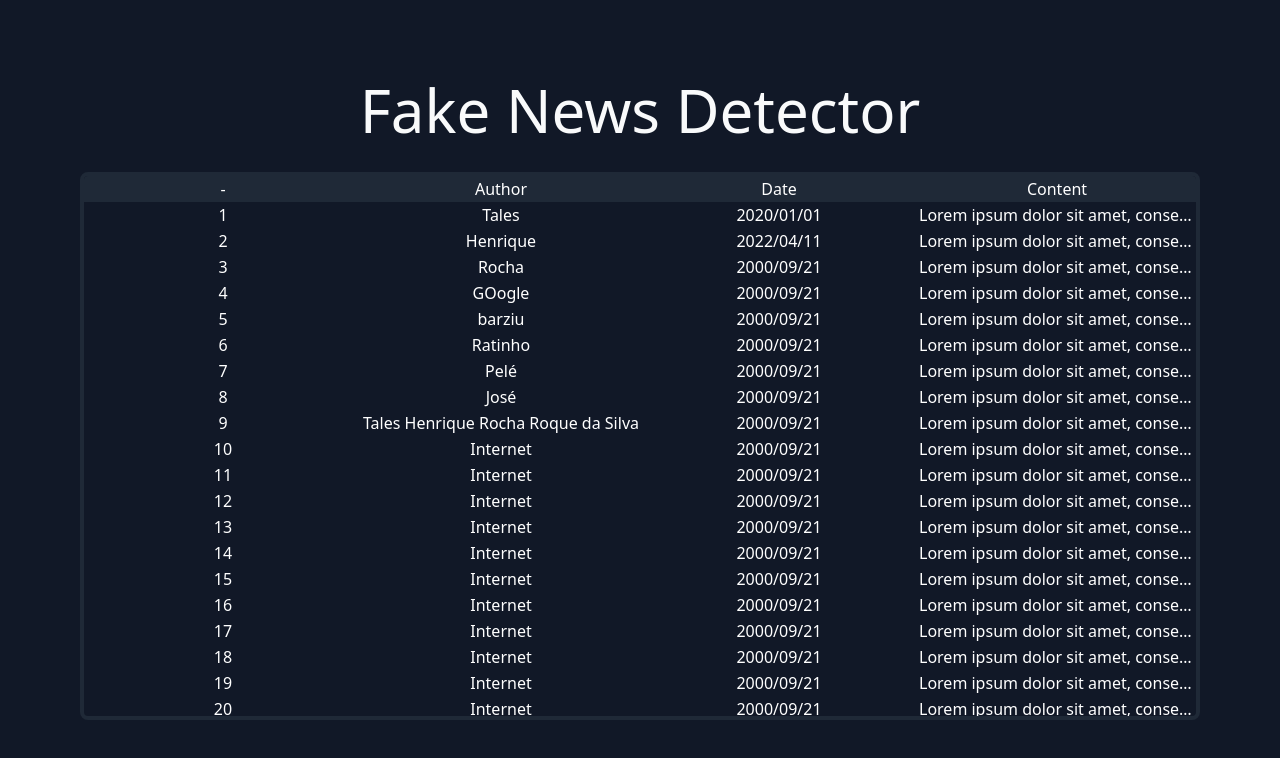
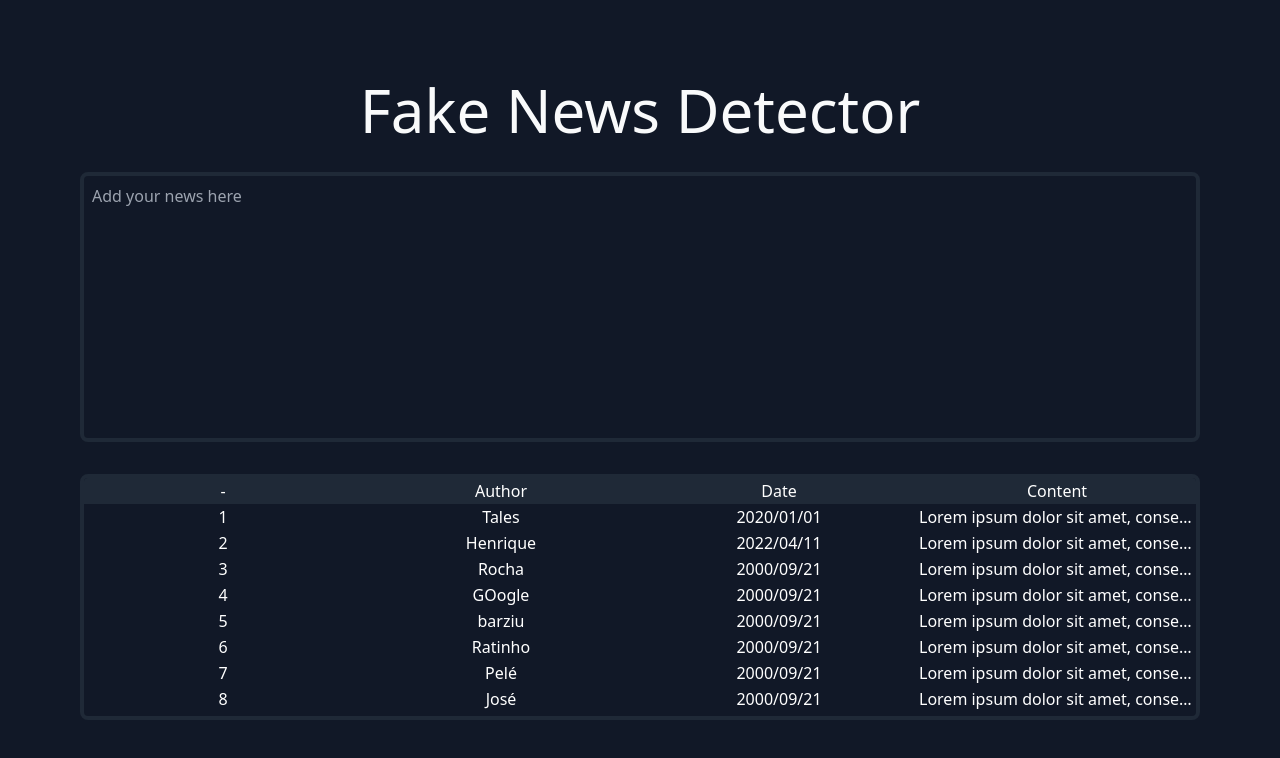
Before and after one commit to taleshrocha/fake-news-detector-front, a Next.js app: page / in a window 1280 px wide. Shown: the top 758 px of the page. Built offline with nearby package versions, Linux system fonts and the light colour scheme.

Commit message:
Text area

```diff
--- a/package.json
+++ b/package.json
@@ -12,7 +12,8 @@
     "@next/font": "13.1.6",
     "next": "13.1.6",
     "react": "18.2.0",
-    "react-dom": "18.2.0"
+    "react-dom": "18.2.0",
+    "react-icons": "^4.7.1"
   },
   "devDependencies": {
     "autoprefixer": "^10.4.13",
--- a/src/pages/index.jsx
+++ b/src/pages/index.jsx
@@ -1,5 +1,6 @@
 import Head from "next/head";
 import { allNews } from "./data.js";
+import { FaRegPaperPlane as PlaneIcon } from "react-icons/fa";
 
 export default function Home() {
   return (
@@ -11,11 +12,33 @@ export default function Home() {
         <link rel="icon" href="/favicon.ico" />
       </Head>
 
-      <main className="flex flex-col justify-center items-center
+      <main
+        className="flex flex-col justify-center items-center
         w-screen h-screen
-        bg-gray-900 p-20 space-y-8">
+        bg-gray-900 p-20 space-y-8"
+      >
         <h1 className="text-6xl text-gray-50">Fake News Detector</h1>
-
+        <div
+          className="group relative flex flex-col w-full h-full bg-gray-900
+          overflow-hidden
+          text-white border-4 border-gray-800 rounded-lg p-2"
+        >
+          <textarea
+            className="resize-none w-full h-full text-white bg-inherit outline-none"
+            placeholder="Add your news here"
+          />
+          <button
+            className="
+            flex items-center justify-center absolute bottom-4 right-4 w-10 h-10
+            p-2 bg-gray-800 rounded-full
+            transition-all duration-500 ease-out
+            translate-y-14 translate-x-14
+            group-hover:translate-y-0 group-hover:translate-x-0
+           "
+          >
+            <PlaneIcon size={100} className="text-emerald-600 " />
+          </button>
+        </div>
         <div className="overflow-y-scroll rounded-lg border-4 border-gray-800">
           <table className="table-fixed text-center w-full h-full text-white">
             <thead>
```
Also changed, not shown: 1 other file (tests, documents, lock files or other folders). Lines whose indentation alone changed are shown as unchanged.
